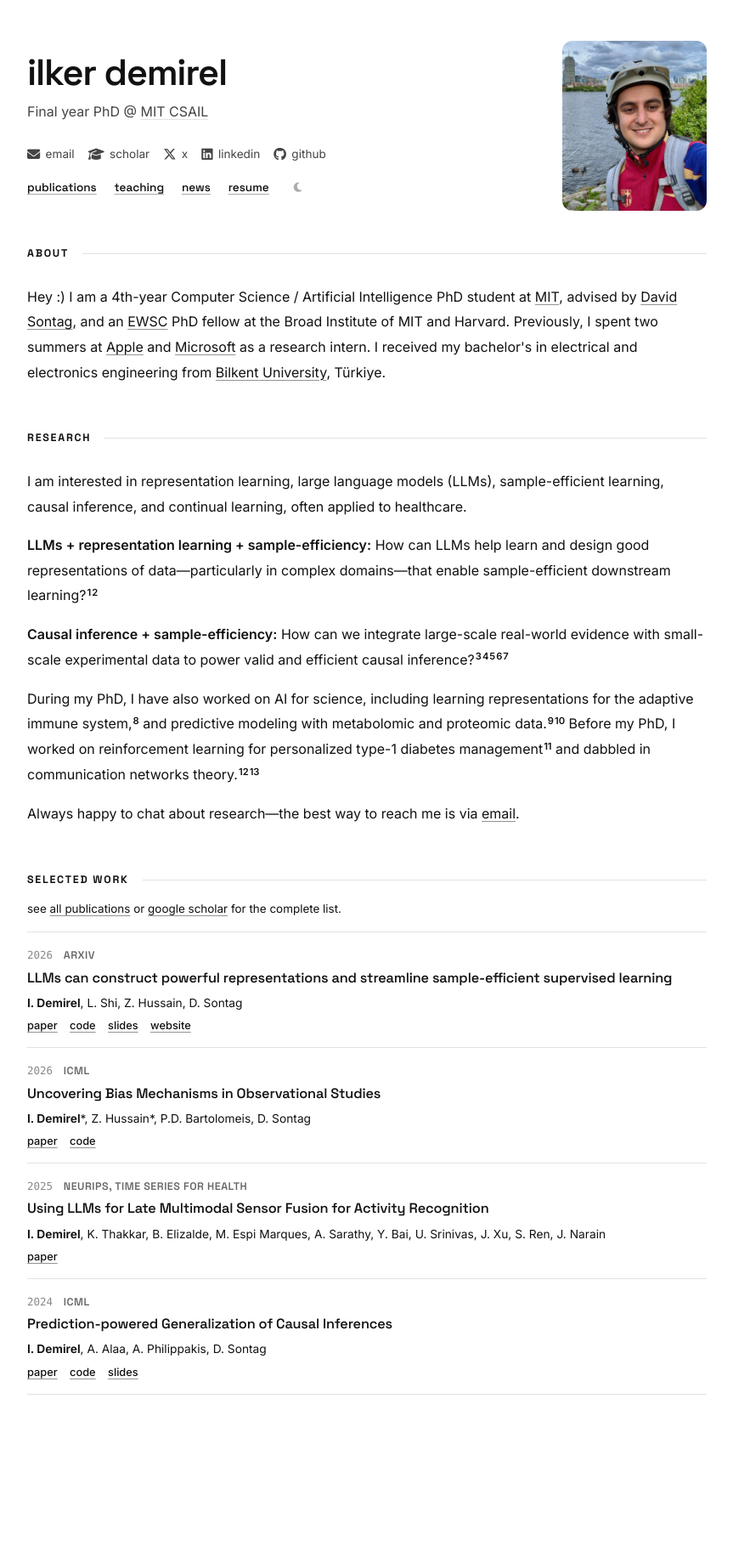
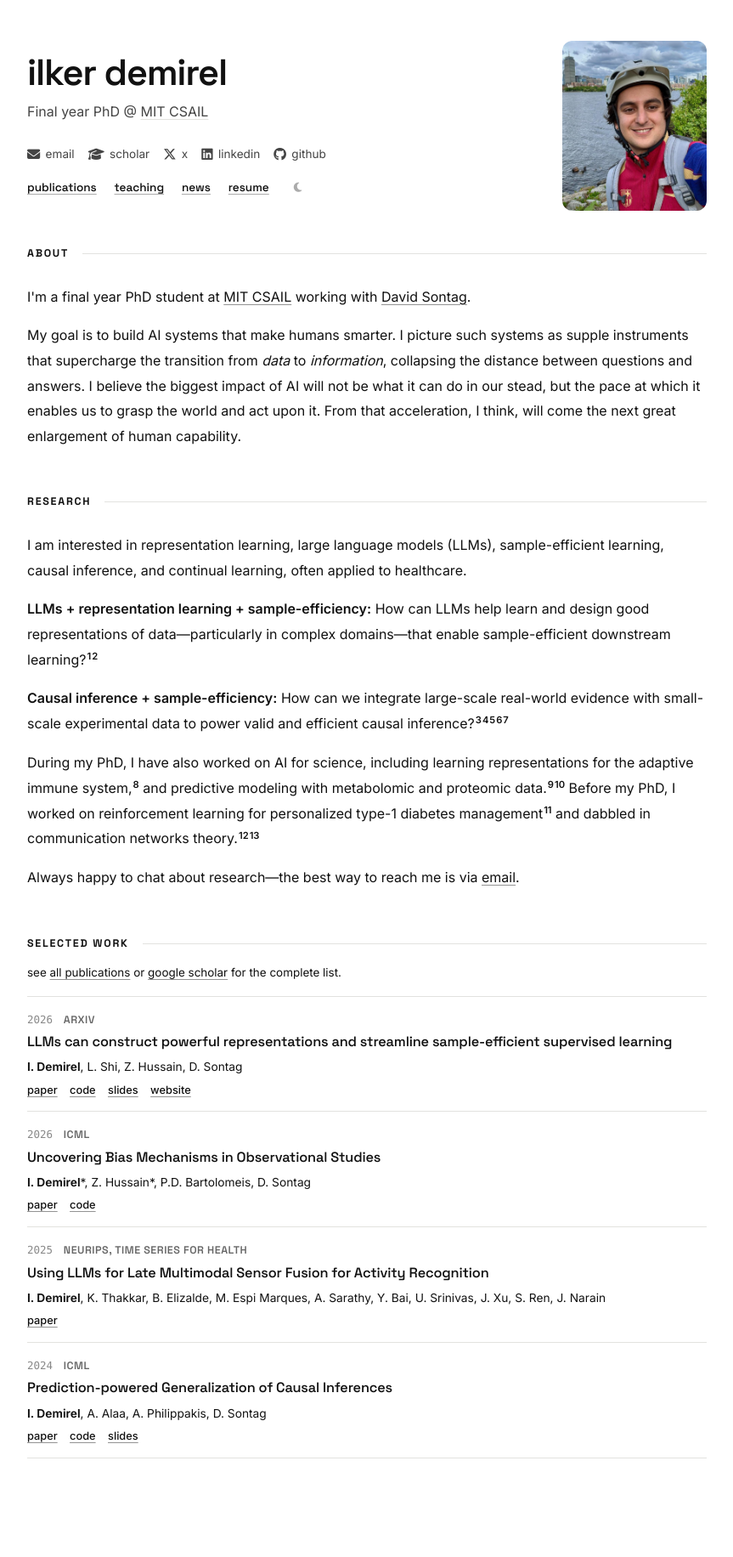
Before and after one commit to demireal/demireal.github.io, a Jekyll site: the page built from index.html, in a window 1280 px wide. Shown: the whole page at 85% size, without its empty margins (208-1071 px from the left). Built offline with Jekyll 4.4.1, drawn with Linux system fonts in a browser that asks for light colours; before the commit the page ends 1757 px from its top, so only the background shows below that.

Commit message:
rewrite about section with long-term vision statement
Co-authored-by: Cursor <cursoragent@cursor.com>

```diff
--- a/index.html
+++ b/index.html
@@ -34,13 +34,10 @@ title: ""
 <section class="section">
   <h2 class="section__heading">about</h2>
   <p>
-    Hey :) I am a 4th-year Computer Science / Artificial Intelligence PhD student at <a href="https://www.csail.mit.edu">MIT</a>,
-    advised by <a href="http://clinicalml.org">David Sontag</a>, and an
-    <a href="https://www.ericandwendyschmidtcenter.org">EWSC</a> PhD fellow at
-    the Broad Institute of MIT and Harvard. Previously, I spent two summers at
-    <a href="https://machinelearning.apple.com">Apple</a> and
-    <a href="https://www.microsoft.com/en-us/research/about-microsoft-research/">Microsoft</a> as a research intern.
-    I received my bachelor's in electrical and electronics engineering from <a href="https://www.bilkent.edu.tr">Bilkent University</a>, Türkiye.
+    I'm a final year PhD student at <a href="https://www.csail.mit.edu">MIT CSAIL</a> working with <a href="http://clinicalml.org">David Sontag</a>.
+  </p>
+  <p>
+    My goal is to build AI systems that make humans smarter. I picture such systems as supple instruments that supercharge the transition from <em>data</em> to <em>information</em>, collapsing the distance between questions and answers. I believe the biggest impact of AI will not be what it can do in our stead, but the pace at which it enables us to grasp the world and act upon it. From that acceleration, I think, will come the next great enlargement of human capability.
   </p>
 </section>
 
```
